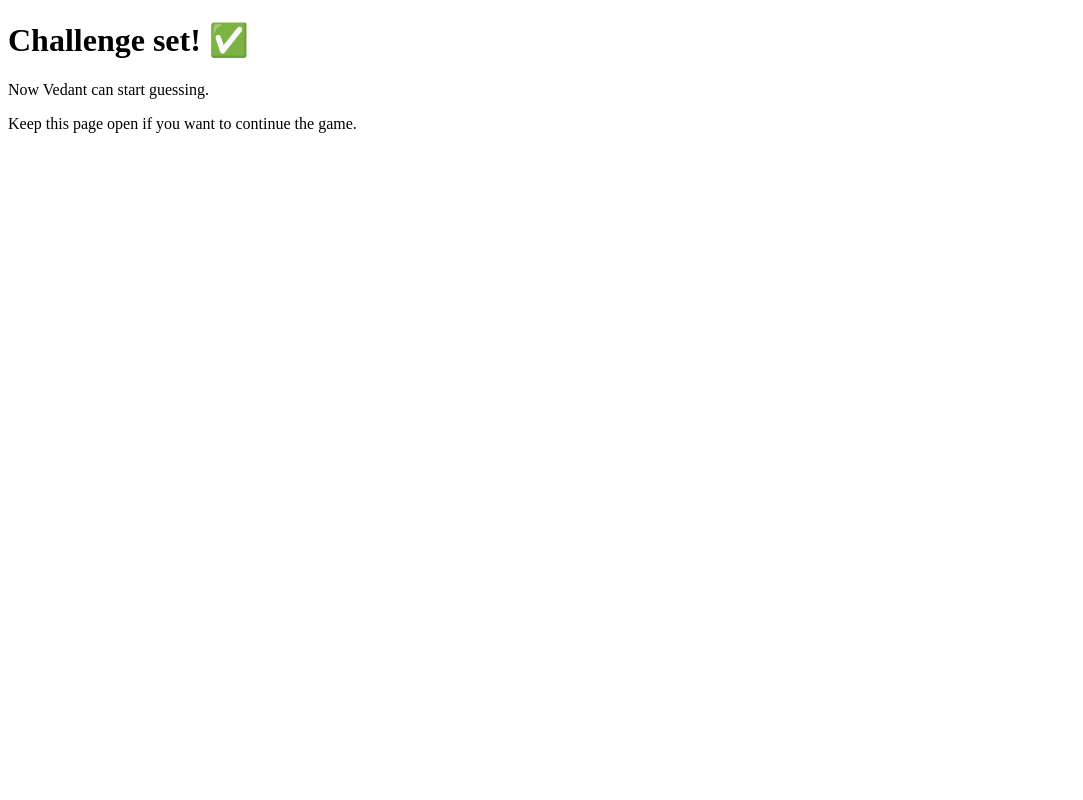
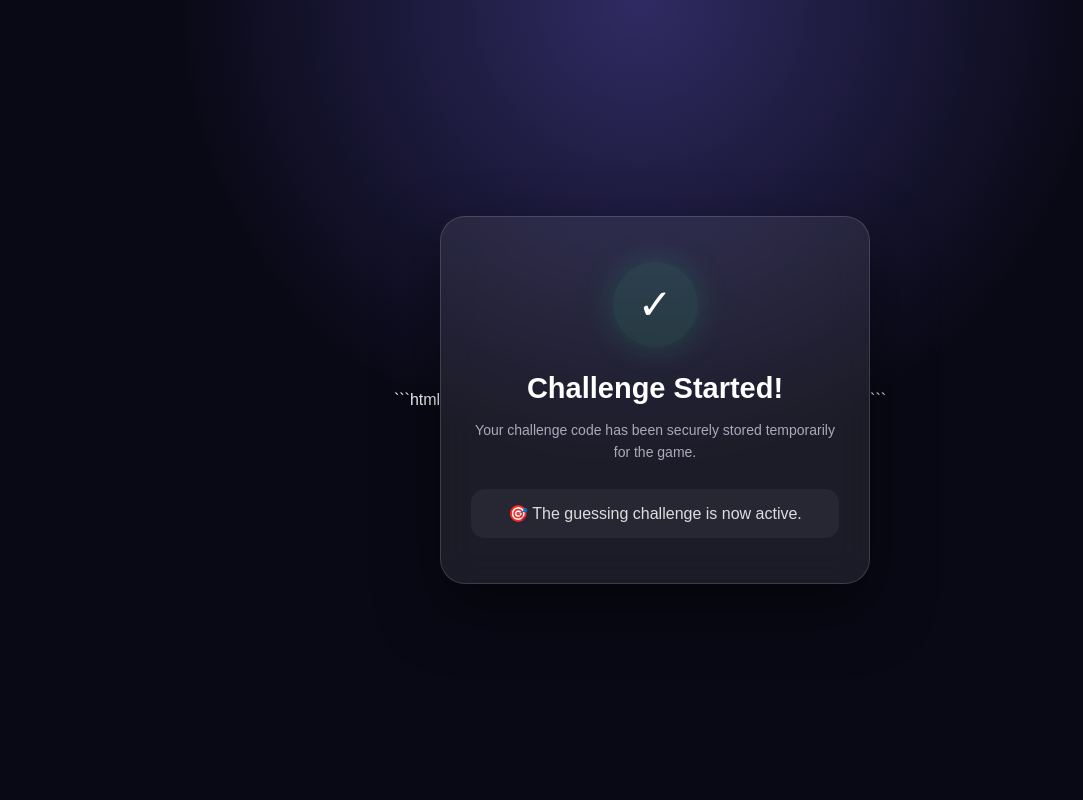
Before and after one commit to Vedant27-Dhote/digit-challenge, a Flask app: template templates/friend_done.html in a window 1280 px wide. Shown: the whole page, without its empty margins (0-1083 px from the left). Run offline with Flask 3, Linux system fonts and the light colour scheme; the template is opened without the code that fills it, so the values that code supplies are empty.

Commit message:
Update friend_done.html

````diff
--- a/templates/friend_done.html
+++ b/templates/friend_done.html
@@ -1,9 +1,110 @@
-<!doctype html>
-<html>
-<head><title>Challenge Set</title></head>
+```html
+<!DOCTYPE html>
+<html lang="en">
+<head>
+    <meta charset="UTF-8">
+    <meta name="viewport" content="width=device-width, initial-scale=1.0">
+
+    <title>Challenge Started</title>
+
+    <style>
+        * {
+            box-sizing: border-box;
+            margin: 0;
+            padding: 0;
+        }
+
+        body {
+            min-height: 100vh;
+            display: flex;
+            justify-content: center;
+            align-items: center;
+            padding: 20px;
+            font-family: Arial, sans-serif;
+            color: white;
+            background:
+                radial-gradient(circle at top,#302b63,transparent 45%),
+                #090916;
+        }
+
+        .card {
+            width: 100%;
+            max-width: 430px;
+            padding: 45px 30px;
+            text-align: center;
+            border-radius: 25px;
+            background: rgba(255,255,255,.08);
+            border: 1px solid rgba(255,255,255,.15);
+            backdrop-filter: blur(18px);
+            box-shadow: 0 25px 60px rgba(0,0,0,.5);
+            animation: pop .6s ease;
+        }
+
+        .success {
+            width: 85px;
+            height: 85px;
+            margin: auto;
+            display: flex;
+            align-items: center;
+            justify-content: center;
+            border-radius: 50%;
+            font-size: 42px;
+            background: rgba(50,220,130,.12);
+            box-shadow: 0 0 35px rgba(50,220,130,.2);
+        }
+
+        h1 {
+            margin-top: 25px;
+            font-size: 29px;
+        }
+
+        p {
+            margin-top: 14px;
+            color: #aaaabc;
+            line-height: 1.6;
+            font-size: 14px;
+        }
+
+        .status {
+            margin-top: 25px;
+            padding: 15px;
+            border-radius: 14px;
+            background: rgba(255,255,255,.05);
+            color: #ddd;
+        }
+
+        @keyframes pop {
+            from {
+                opacity: 0;
+                transform: scale(.9);
+            }
+            to {
+                opacity: 1;
+                transform: scale(1);
+            }
+        }
+    </style>
+</head>
+
 <body>
-<h1>Challenge set! ✅</h1>
-<p>Now Vedant can start guessing.</p>
-<p>Keep this page open if you want to continue the game.</p>
+
+<div class="card">
+
+    <div class="success">✓</div>
+
+    <h1>Challenge Started!</h1>
+
+    <p>
+        Your challenge code has been securely stored
+        temporarily for the game.
+    </p>
+
+    <div class="status">
+        🎯 The guessing challenge is now active.
+    </div>
+
+</div>
+
 </body>
 </html>
+```
````
